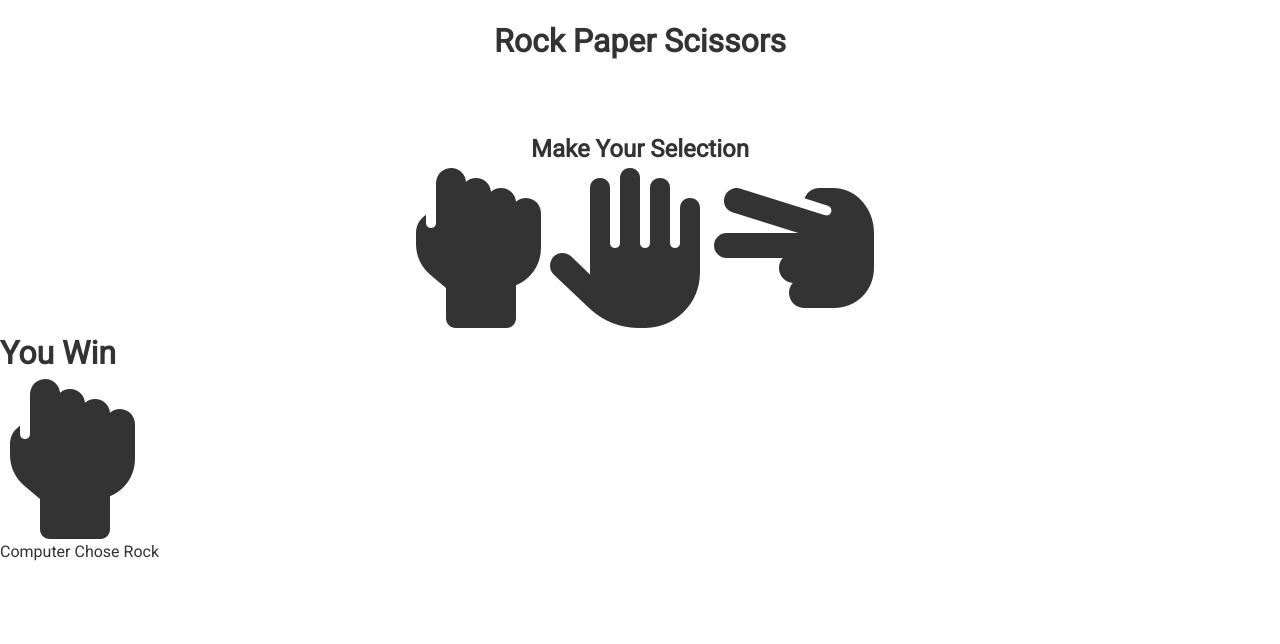
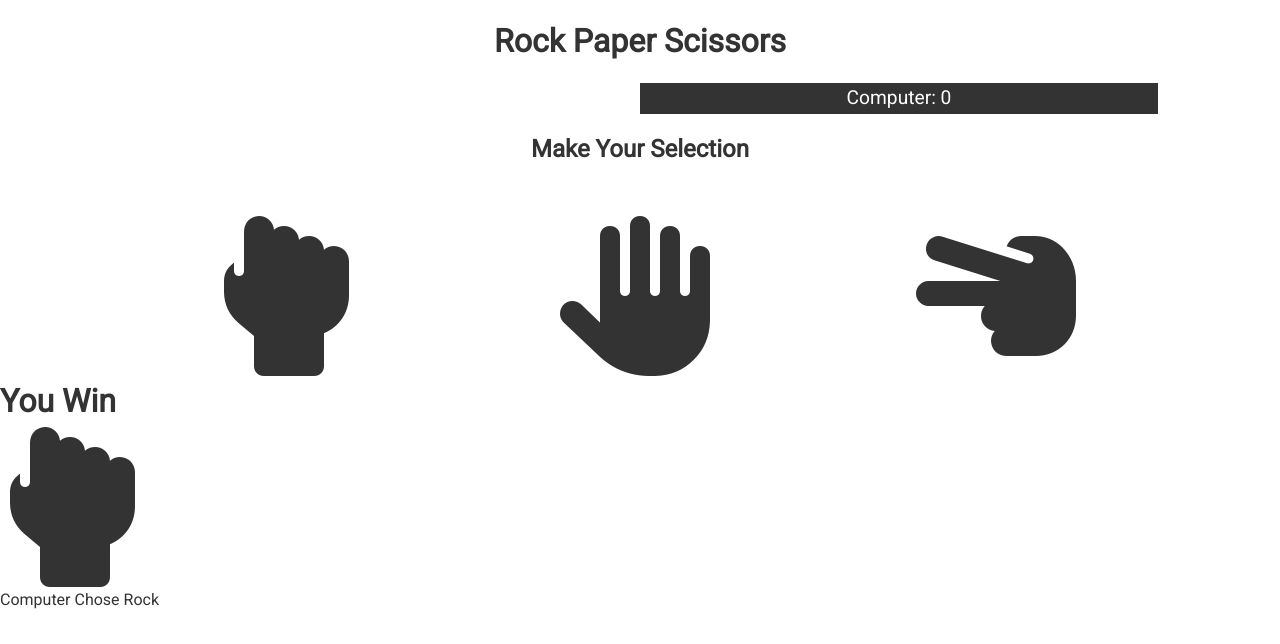
Before and after one commit to mohitdhimanskt/Rock-paper-scissors-game, a plain HTML site: page index.html in a window 1280 px wide. Drawn offline with Linux system fonts and the light colour scheme.

Commit message:
Sevencommit

```diff
--- a/style.css
+++ b/style.css
@@ -1,4 +1,4 @@
-@import url('https://fonts.googleapis.com/css?family=Roboto');
+ @import url('https://fonts.googleapis.com/css?family=Roboto');
 :root {
     --primary-color: #003699;
     --dark-color: #333333;
@@ -54,3 +54,23 @@
       font-size: 1.2rem;
       color: #fff;
   }
+  .score p:last-child {
+      background: var(--primary-color);
+  }
+  .score p:last-child {
+      background: var(--dark-color);
+  }
+  .choices {
+      display: grid;
+      grid-template-columns: repeat(3 ,1fr);
+      grid-gap: 2rem;
+      margin-top: 3rem;
+      text-align: center;
+  }
+  .choice {
+      cursor: pointer;
+
+  }
+  .choice:hover{
+      color: var(--primary-color);
+  }
```
